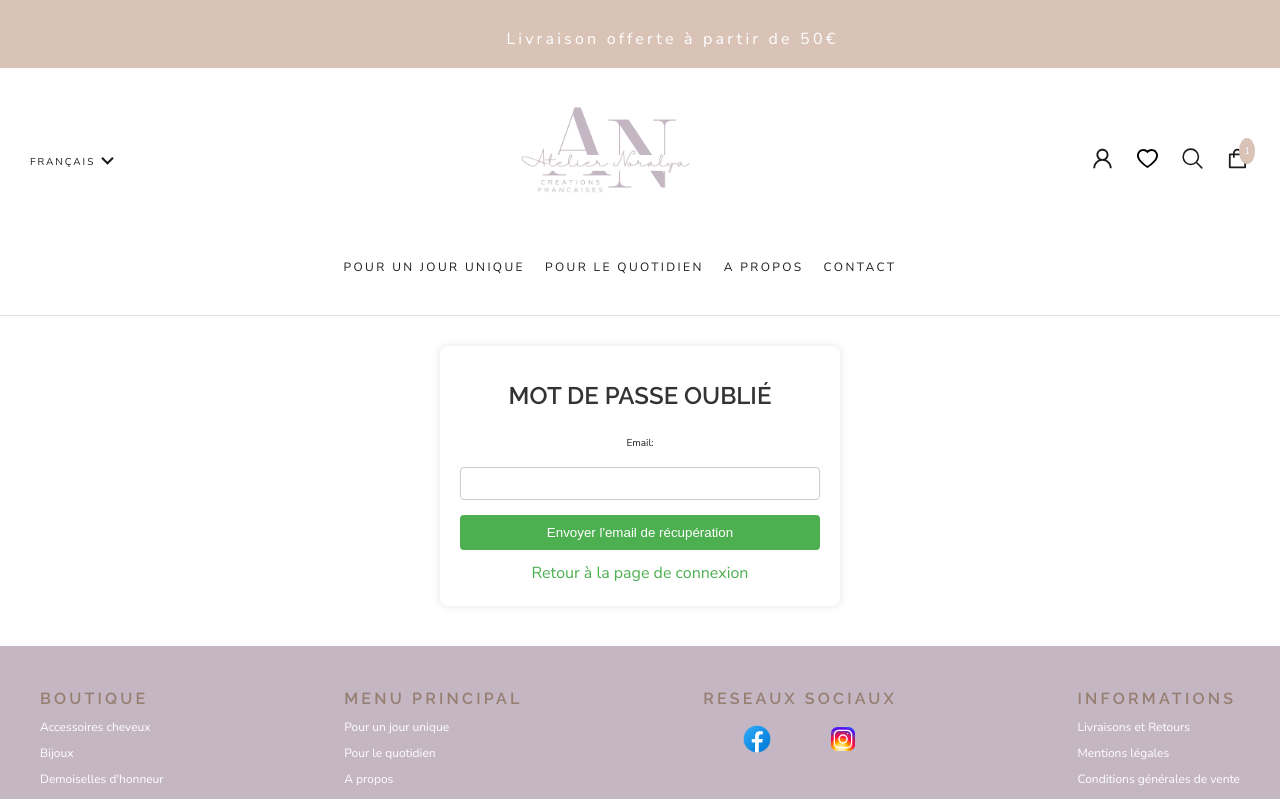
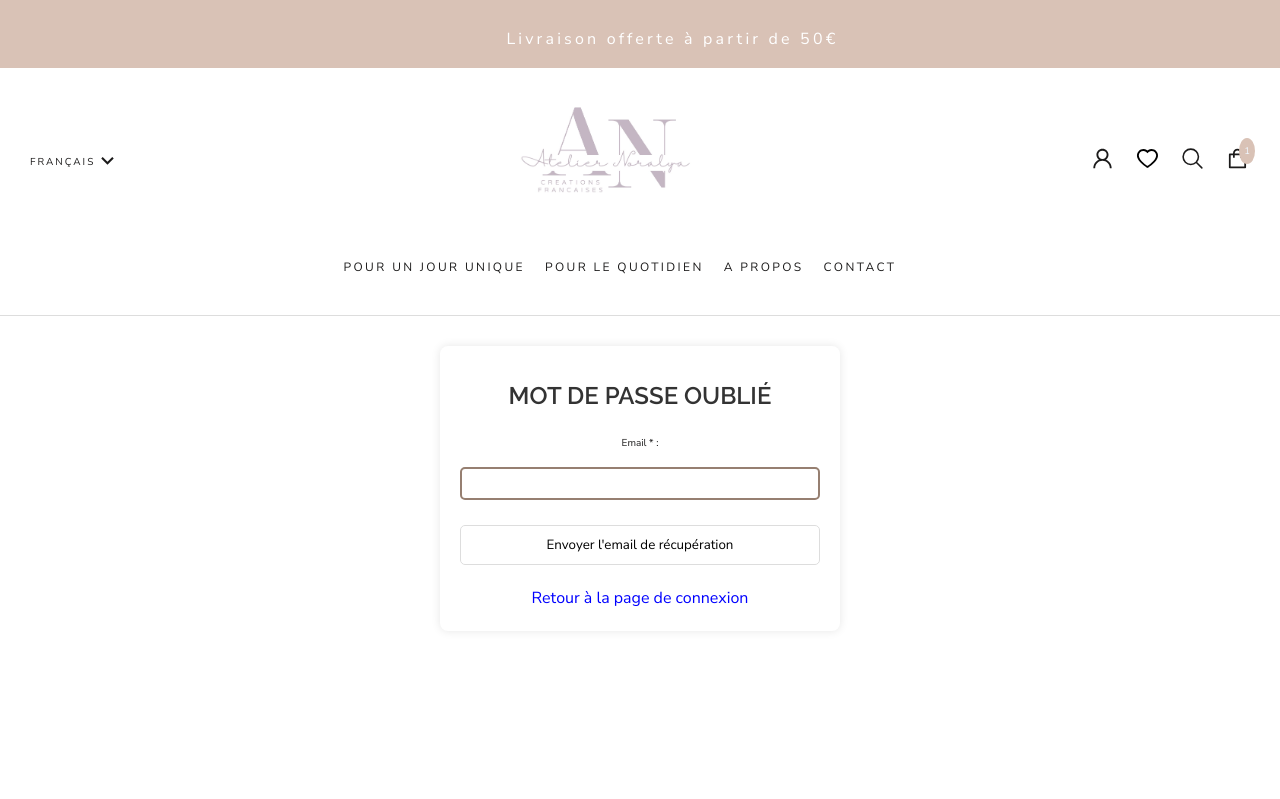
Before and after one commit to DavyHaYehoudi/e-commerce-Cindy, a React (Create React App) app in the folder client/: page /account/forgot-password in a window 1280 px wide. Shown: the top 799 px of the page. Built offline with nearby package versions, Linux system fonts and the light colour scheme; some icons are missing.

Commit message:
style des formulaires login + reglage footer

```diff
--- a/client/src/pages/ForgotPassword.jsx
+++ b/client/src/pages/ForgotPassword.jsx
@@ -17,17 +17,19 @@ const ForgotPassword = () => {
       <form>
         {!resetSent && (
           <>
-            <label>Email:</label>
+            <label>Email * :</label>
             <input
               type="email"
               value={email}
+              autoFocus
+              required
               onChange={(e) => setEmail(e.target.value)}
             />
 
-            <button type="button" onClick={handleResetPassword}>
+            <button  className="btn" type="button" onClick={handleResetPassword}>
               Envoyer l'email de récupération
             </button>
-            <Link to="/account/login">Retour à la page de connexion</Link>
+            <Link to="/account/login" style={{color:"blue"}} >Retour à la page de connexion</Link>
           </>
         )}
 
@@ -37,7 +39,7 @@ const ForgotPassword = () => {
               Un email de récupération a été envoyé à l'adresse {email}. Veuillez
               suivre les instructions pour réinitialiser votre mot de passe.
             </p>
-            <Link to="/account/login">Retour à la page de connexion</Link>
+            <Link to="/account/login"><b><u>Retour à la page de connexion</u></b> </Link>
           </>
         )}
       </form>
--- a/client/src/pages/Login.jsx
+++ b/client/src/pages/Login.jsx
@@ -17,32 +17,34 @@ const Login = () => {
       <form>
         {!forgotPassword && (
           <>
-            <label>Email:</label>
+            <label>Email * :</label>
             <input
               type="email"
               value={email}
               autoFocus
+              required
               onChange={(e) => setEmail(e.target.value)}
             />
 
             <label>
-              <span>Mot de passe:</span>
+              <span>Mot de passe * :</span>
               <input
                 type="password"
                 value={password}
+                required
                 onChange={(e) => setPassword(e.target.value)}
               />
-              <Link to="/account/forgot-password">Mot de passe oublié ?</Link>
+              <Link to="/account/forgot-password" style={{color:"blue"}} >Mot de passe oublié ?</Link>
             </label>
 
-            <div className="link-to-register">
-              Vous n'avez pas de compte ?{" "}
-              <Link to="/account/register">Inscrivez-vous</Link>
-            </div>
 
             <button type="button" className="btn" onClick={handleLogin}>
               Se connecter
             </button>
+            <div className="link-to-register">
+              Vous n'avez pas de compte ?{" "}
+              <Link to="/account/register"><b><u>Inscrivez-vous</u> </b></Link>
+            </div>
           </>
         )}
       </form>
--- a/client/src/pages/Register.jsx
+++ b/client/src/pages/Register.jsx
@@ -15,34 +15,42 @@ const Register = () => {
     <div className="register-container">
       <h2>Inscription</h2>
       <form>
-        <label>Email:</label>
+        <label>Email * :</label>
         <input
           type="email"
           value={email}
+          autoFocus
+          required
           onChange={(e) => setEmail(e.target.value)}
         />
 
-        <label>Mot de passe:</label>
+        <label>Mot de passe * :</label>
         <input
           type="password"
           value={password}
+          required
           onChange={(e) => setPassword(e.target.value)}
         />
 
-        <label>Confirmer le mot de passe:</label>
+        <label>Confirmer le mot de passe * :</label>
         <input
           type="password"
           value={confirmPassword}
+          required
           onChange={(e) => setConfirmPassword(e.target.value)}
         />
 
-        <button type="button" onClick={handleRegister}>
+        <button className="btn" type="button" onClick={handleRegister}>
           S'inscrire
         </button>
 
         <p>
           Vous avez déjà un compte ?{" "}
-          <Link to="/account/login">Connectez-vous ici</Link>.
+          <Link to="/account/login">
+            <b>
+              <u>Connectez-vous ici</u>
+            </b>{" "}
+          </Link>
         </p>
       </form>
     </div>
--- a/client/src/styles/pages/forgotPassword.css
+++ b/client/src/styles/pages/forgotPassword.css
@@ -3,6 +3,7 @@
 .forgot-password-container {
     max-width: 400px;
     margin: auto;
+    margin-bottom: 200px;
     padding: 20px;
     box-shadow: 0 0 10px rgba(0, 0, 0, 0.1);
     border-radius: 8px;
@@ -31,18 +32,15 @@
     border: 1px solid #ccc;
     border-radius: 4px;
   }
+  .forgot-password-container input:focus {
+    outline-color: var(--text-golden);
+}
 
   .forgot-password-container button {
-    background-color: #4caf50;
-    color: white;
     padding: 10px;
-    border: none;
-    border-radius: 4px;
-    cursor: pointer;
-  }
-
-  .forgot-password-container button:hover {
-    background-color: #45a049;
+    margin: 10px 0;
+    border: 1px solid var(--border-color);
+    border-radius: 5px;
   }
 
   .forgot-password-container p {
@@ -53,6 +51,4 @@
   .forgot-password-container a {
     display: block;
     margin-top: 10px;
-    color: #4caf50;
-    text-decoration: none;
   }
--- a/client/src/styles/pages/login.css
+++ b/client/src/styles/pages/login.css
@@ -1,6 +1,6 @@
 .login-container {
     max-width: 400px;
-    margin: 0 auto;
+    margin: 0 auto 120px auto;
     padding: 20px;
     border: 1px solid #ccc;
     border-radius: 5px;
@@ -23,6 +23,7 @@
     border-radius: 4px;
     transition: border-color 0.3s ease-in-out;
 }
+
 .login-container input:focus {
     outline-color: var(--text-golden);
 }
@@ -35,6 +36,6 @@
 .login-container button {
     padding: 10px;
     margin: 10px 0;
-    border:1px solid var(--border-color);
+    border: 1px solid var(--border-color);
     border-radius: 5px;
 }
--- a/client/src/styles/pages/register.css
+++ b/client/src/styles/pages/register.css
@@ -27,18 +27,15 @@
     border: 1px solid #ccc;
     border-radius: 4px;
   }
+  .register-container input:focus {
+    outline-color: var(--text-golden);
+}
 
   .register-container button {
     padding: 10px;
-    background-color: #4caf50;
-    color: #fff;
-    border: none;
-    border-radius: 4px;
-    cursor: pointer;
-  }
-
-  .register-container button:hover {
-    background-color: #45a049;
+    margin: 10px 0;
+    border:1px solid var(--border-color);
+    border-radius: 5px;
   }
 
   .register-container p {
```
Lines whose indentation alone changed are shown as unchanged.
